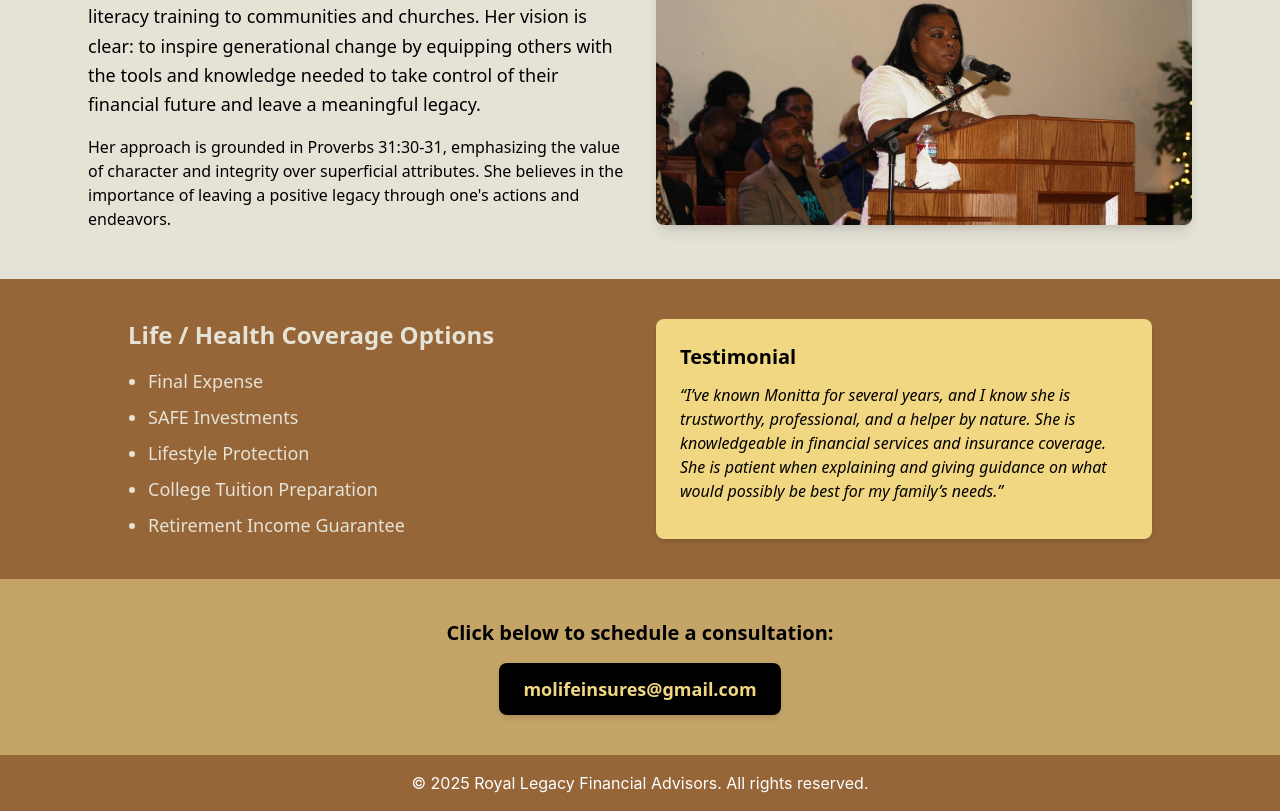
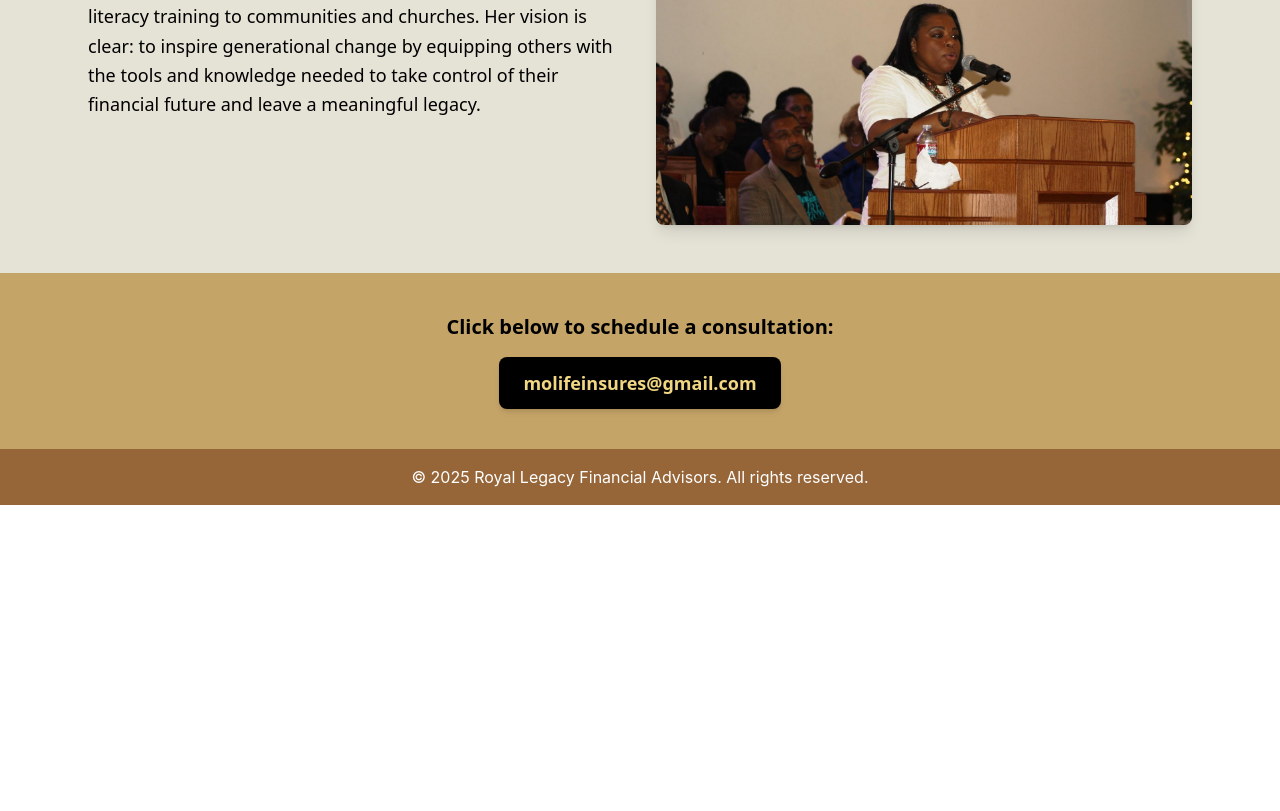
Before and after one commit to darneljones002/RoyalLegacyFA, a React (Create React App) app: page /about in a window 1280 px wide. Shown: the part 1042-1853 px from the top of the page. After the commit the page ends 1547 px from the top, so only its background shows below. Built offline with nearby package versions, Linux system fonts and the light colour scheme.

Commit message:
Development

```diff
--- a/src/pages/About.jsx
+++ b/src/pages/About.jsx
@@ -44,45 +44,12 @@ function About() {
               Dr. Williams is a sought-after speaker and educator who regularly provides financial literacy training to communities and churches. Her vision is clear: to inspire generational
               change by equipping others with the tools and knowledge needed to take control of their financial future and leave a meaningful legacy.
           </p>
-
-          <p className="mt-4 text-md">
-            Her approach is grounded in Proverbs 31:30-31, emphasizing the value of character and
-            integrity over superficial attributes. She believes in the importance of leaving a
-            positive legacy through one's actions and endeavors.
-          </p>
         </div>
 
         {/* Photos */}
         <div className="grid grid-cols-1 gap-4">
           <img src={groupPhoto} alt="Community event" className="rounded-lg shadow-lg" />
           <img src={awardPhoto} alt="Award ceremony" className="rounded-lg shadow-lg" />
-        </div>
-      </section>
-
-      {/* Services */}
-      <section className="bg-[#966639] text-[#e5e2d6] py-10 px-6">
-        <div className="max-w-5xl mx-auto grid sm:grid-cols-2 gap-8">
-          <div>
-            <h4 className="text-2xl font-bold mb-4">Life / Health Coverage Options</h4>
-            <ul className="list-disc pl-5 text-lg space-y-2">
-              <li>Final Expense</li>
-              <li>SAFE Investments</li>
-              <li>Lifestyle Protection</li>
-              <li>College Tuition Preparation</li>
-              <li>Retirement Income Guarantee</li>
-            </ul>
-          </div>
-
-          {/* Testimonial Box */}
-          <div className="bg-[#f1d782] text-[#000000] p-6 rounded-lg shadow-md">
-            <h5 className="text-xl font-bold mb-3">Testimonial</h5>
-            <p className="italic text-sm sm:text-base">
-              “I’ve known Monitta for several years, and I know she is trustworthy, professional, and
-              a helper by nature. She is knowledgeable in financial services and insurance coverage.
-              She is patient when explaining and giving guidance on what would possibly be best for
-              my family’s needs.”
-            </p>
-          </div>
         </div>
       </section>
 
```
